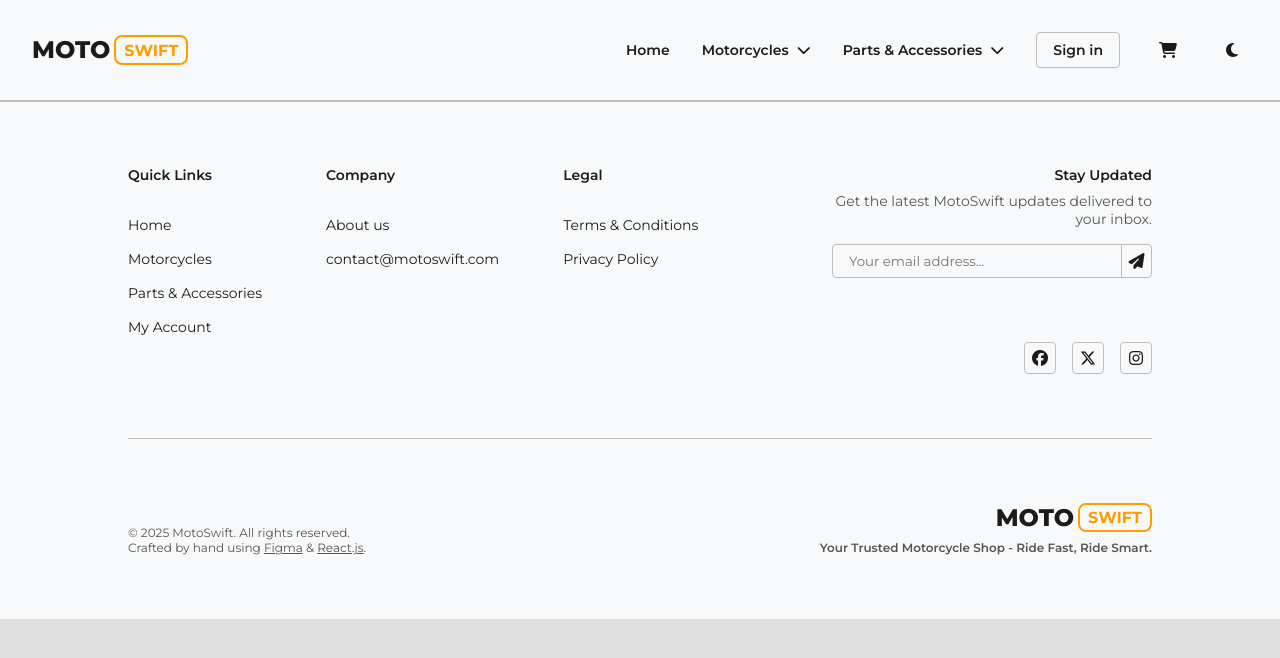
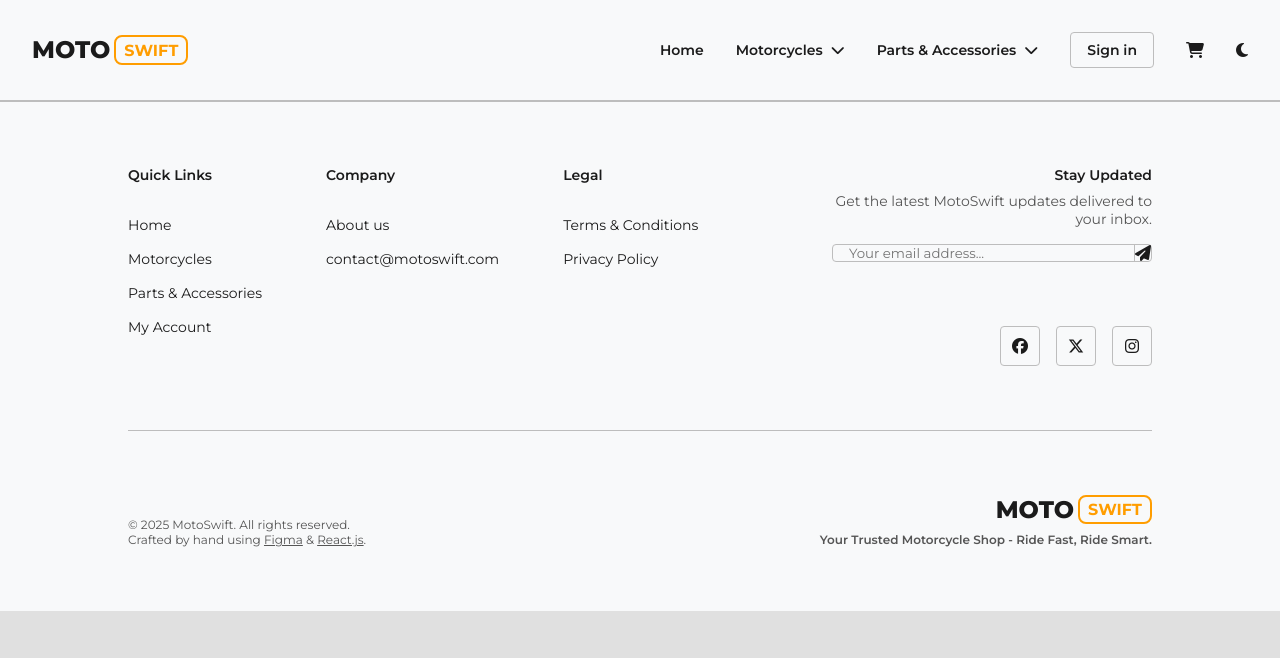
Before and after one commit to BrianPHL/motoswift-ecommerce, a React (Vite) app in the folder client/: page / in a window 1280 px wide. Shown: the top 658 px of the page. Built offline with nearby package versions, Linux system fonts and the light colour scheme.

Commit message:
chore(components): increase width & height of Button icon variation

```diff
--- a/client/src/components/Button/Button.module.css
+++ b/client/src/components/Button/Button.module.css
@@ -44,9 +44,7 @@
     transition: 0.25s ease all;
     font-size: 1rem;
     display: grid;
-    height: 2rem;
     border: 0;
-    width: 2rem;
     color: var(--tg-primary);
     &:hover {
         cursor: pointer;
@@ -61,9 +59,9 @@
     transition: 0.25s ease all;
     font-size: 1rem;
     display: grid;
-    height: 2rem;
+    height: 2.5rem;
     border: 1px solid var(--bg-outline);
-    width: 2rem;
+    width: 2.5rem;
     color: var(--tg-primary);
     &:hover {
         background-color: var(--bg-outline);
```
